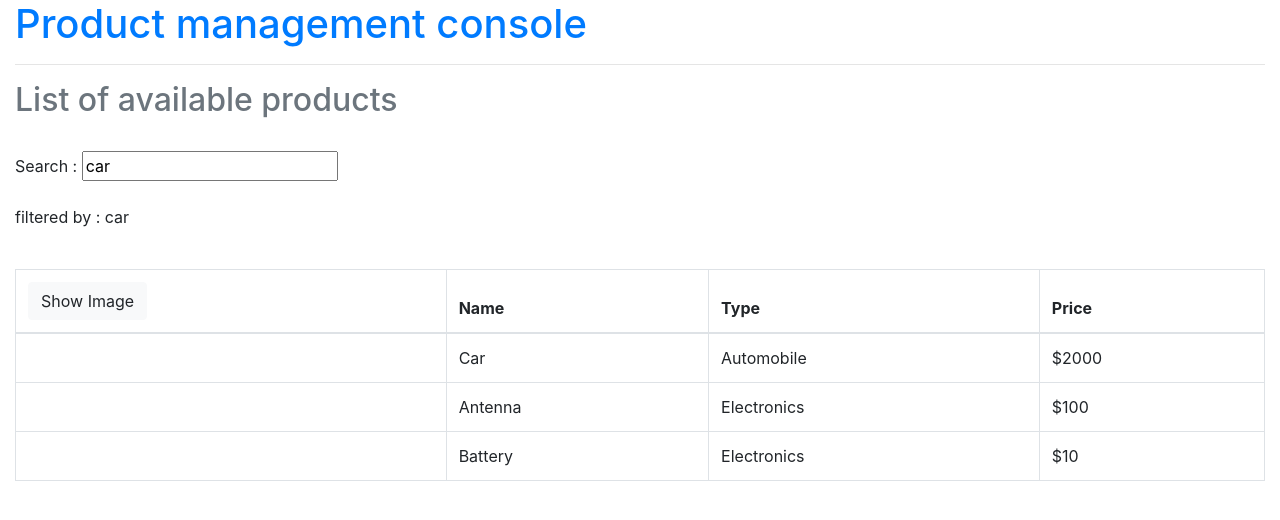
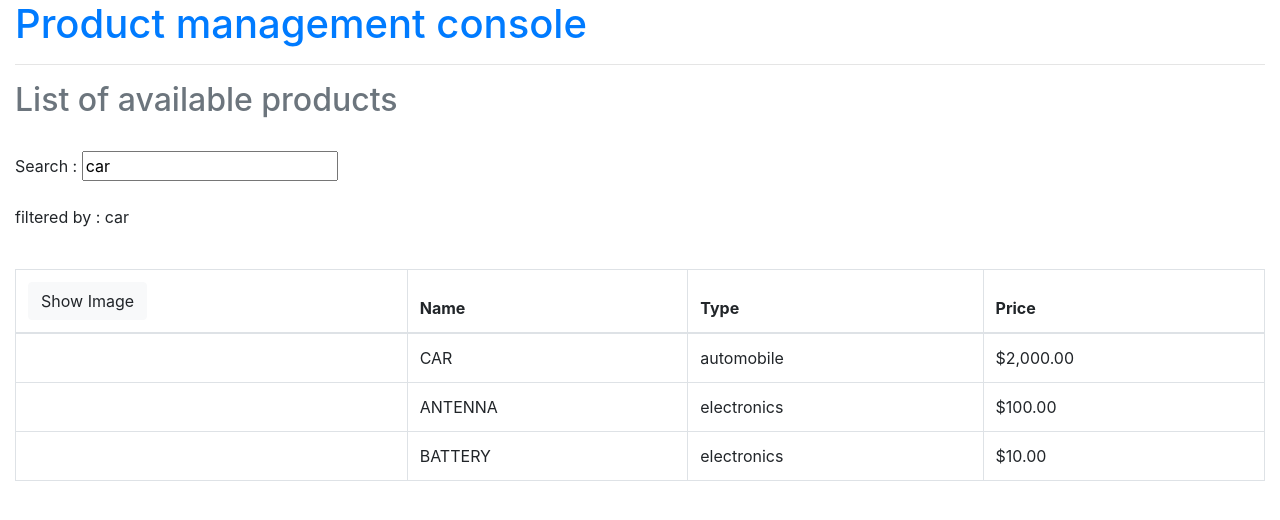
Before and after one commit to tomvictor/learnNg, an Angular app: page / in a window 1280 px wide. Shown: the top 520 px of the page. Built offline with nearby package versions, Linux system fonts and the light colour scheme.

Commit message:
data transformation using pipes

```diff
--- a/src/app/product-list/product-list.component.html
+++ b/src/app/product-list/product-list.component.html
@@ -20,9 +20,9 @@ Search : <input [(ngModel)]="listFilter" type="text">
         <th>
           <img *ngIf="showImage" [src]="product.image_url" [alt]="product.name" [style.width.px]="imageWidth" [style.margin]="imageMargin">
         </th>
-        <td>{{product.name}}</td>
-        <td>{{product.type}}</td>
-        <td>{{product.price}}</td>
+        <td>{{product.name|uppercase}}</td>
+        <td>{{product.type|lowercase}}</td>
+        <td>{{product.price|currency:'USD':'symbol':'1.2-2'}}</td>
       </tr>
 
     </tbody>
--- a/src/app/product-list/product-list.component.ts
+++ b/src/app/product-list/product-list.component.ts
@@ -15,21 +15,21 @@ export class ProductListComponent implements OnInit {
       "id": 1,
       "name" : "Car",
       "type" : "Automobile",
-      "price" : "$2000",
+      "price" : "2000",
       "image_url" : "assets/images/car.jpg"
     },
     {
       "id": 2,
       "name" : "Antenna",
       "type" : "Electronics",
-      "price" : "$100",
+      "price" : "100",
       "image_url" : "assets/images/antenna.jpg"
     },
     {
       "id": 3,
       "name" : "Battery",
       "type" : "Electronics",
-      "price" : "$10",
+      "price" : "10",
       "image_url" : "assets/images/battery.jpg"
     }
   ];
```
